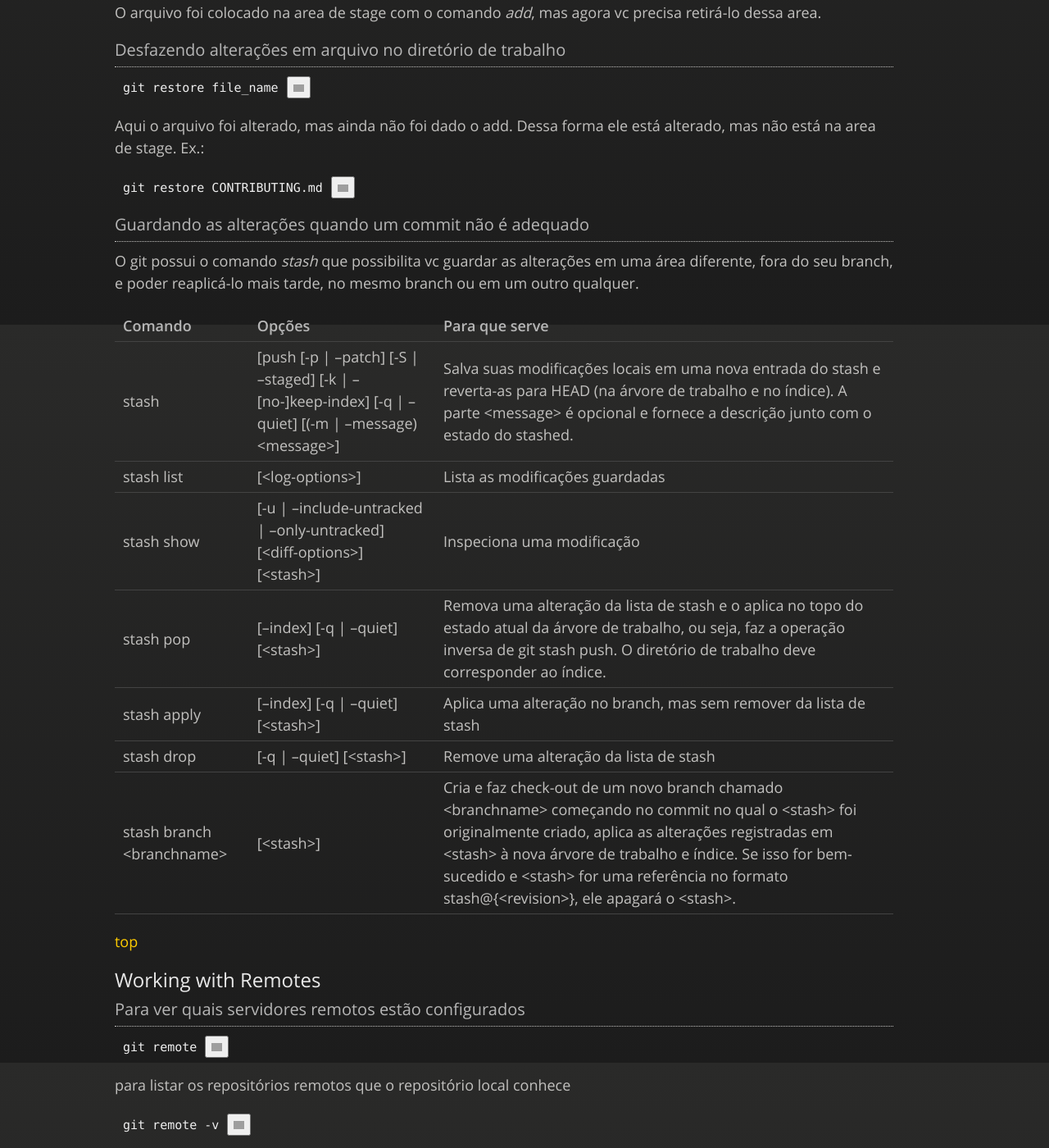
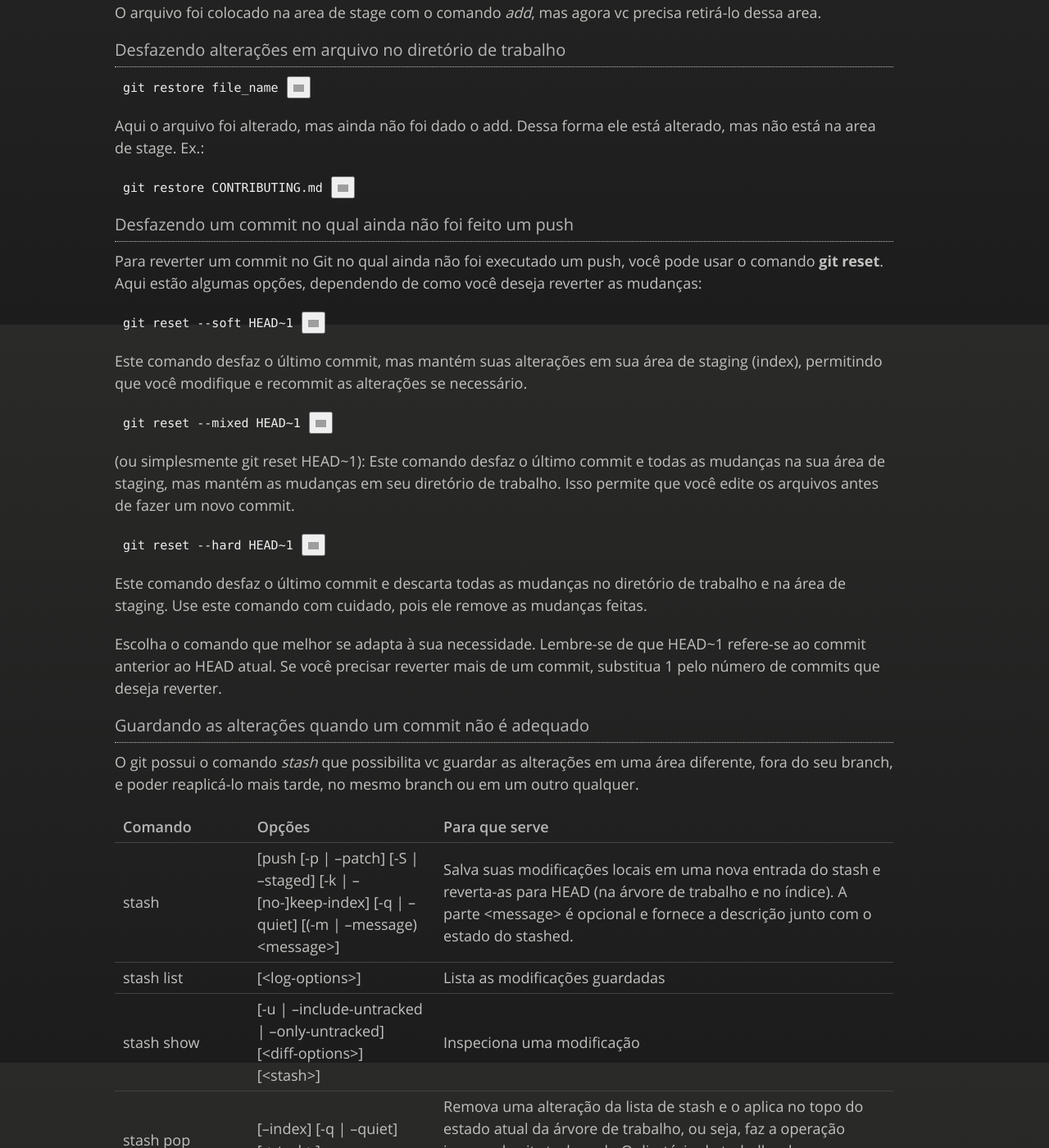
Before and after one commit to JeannAndrade/jeannandrade.github.io, a Jekyll site: the page built from content/git/index.md, in a window 1280 px wide and 1400 px high, scrolled down 9504 px. Shown: the whole window at 82% size. Built offline with Jekyll 4.4.1, drawn with Linux system fonts in a browser that asks for light colours; nearby versions of some CDN libraries; comment, search, counter and statistics services are not loaded; our own code applies the rules of GitHub Pages for plain Markdown files; grey boxes are pictures that could not be loaded.

Commit message:
algo sobre o reset

```diff
--- a/content/git/index.md
+++ b/content/git/index.md
@@ -31,7 +31,7 @@ Fontes:
 
 ## Principais comandos
 
-[init](#init) | [clone](#clone) | [status](#checking-the-status-of-your-files) | [add](#tracking-new-files) | [diff](#viewing-your-staged-and-unstaged-changes) | [commit](#committing-your-changes) | [rm](#removing-files) | [mv](#renomeando-arquivos) | [log](#viewing-the-commit-history) | [remote](#para-ver-quais-servidores-remotos-estão-configurados) | [fetch](#fetching-from-your-remotes) | [pull](#pulling-from-your-remotes) | [push](#pushing-to-your-remotes) | [tag](#tagging) | [show](#show-tag-data) | [branch](#listando-branches) | [checkout](#alternando-entre-branches) | [merge](#mergeando-branches) | [rebase](#rebase) | [stash](#guardando-as-alterações-quando-um-commit-não-é-adequado)
+[init](#init) | [clone](#clone) | [status](#checking-the-status-of-your-files) | [add](#tracking-new-files) | [diff](#viewing-your-staged-and-unstaged-changes) | [commit](#committing-your-changes) | [rm](#removing-files) | [mv](#renomeando-arquivos) | [log](#viewing-the-commit-history) | [remote](#para-ver-quais-servidores-remotos-estão-configurados) | [fetch](#fetching-from-your-remotes) | [pull](#pulling-from-your-remotes) | [push](#pushing-to-your-remotes) | [tag](#tagging) | [show](#show-tag-data) | [branch](#listando-branches) | [checkout](#alternando-entre-branches) | [merge](#mergeando-branches) | [rebase](#rebase) | [stash](#guardando-as-alterações-quando-um-commit-não-é-adequado)  | [reset](#desfazendo-um-commit-no-qual-ainda-não-foi-feito-um-push)
 
 ## Help
 
@@ -332,6 +332,24 @@ O arquivo foi colocado na area de stage com o comando *add*, mas agora vc precis
 Aqui o arquivo foi alterado, mas ainda não foi dado o add. Dessa forma ele está alterado, mas não está na area de stage. Ex.:
 
 `git restore CONTRIBUTING.md`
+
+### Desfazendo um commit no qual ainda não foi feito um push
+
+Para reverter um commit no Git no qual ainda não foi executado um push, você pode usar o comando __git reset__. Aqui estão algumas opções, dependendo de como você deseja reverter as mudanças:
+
+`git reset --soft HEAD~1`
+
+Este comando desfaz o último commit, mas mantém suas alterações em sua área de staging (index), permitindo que você modifique e recommit as alterações se necessário.
+
+`git reset --mixed HEAD~1`
+
+ (ou simplesmente git reset HEAD~1): Este comando desfaz o último commit e todas as mudanças na sua área de staging, mas mantém as mudanças em seu diretório de trabalho. Isso permite que você edite os arquivos antes de fazer um novo commit.
+
+`git reset --hard HEAD~1`
+
+Este comando desfaz o último commit e descarta todas as mudanças no diretório de trabalho e na área de staging. Use este comando com cuidado, pois ele remove as mudanças feitas.
+
+Escolha o comando que melhor se adapta à sua necessidade. Lembre-se de que HEAD~1 refere-se ao commit anterior ao HEAD atual. Se você precisar reverter mais de um commit, substitua 1 pelo número de commits que deseja reverter.
 
 ### Guardando as alterações quando um commit não é adequado
 
```
